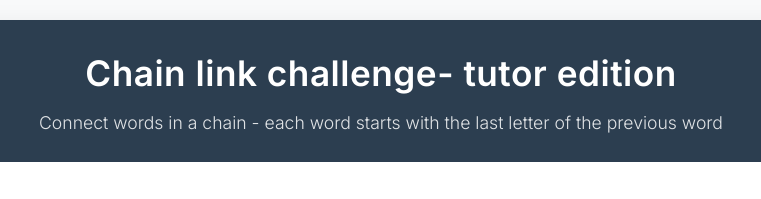
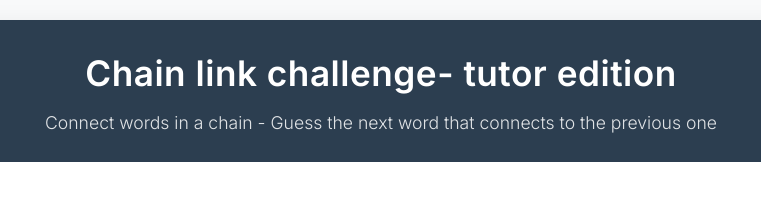
Before and after one commit to sampada-bastola/spcc-chaingame, a plain HTML site: page index.html in a window 1280 px wide. Shown: the top 199 px of the page, 259-1020 px from the left. Drawn offline with Linux system fonts and the light colour scheme.

Commit message:
Update index.html

```diff
--- a/index.html
+++ b/index.html
@@ -334,7 +334,7 @@
     <div class="container">
         <header>
             <h1>Chain link challenge- tutor edition</h1>
-            <p class="subtitle">Connect words in a chain - each word starts with the last letter of the previous word</p>
+            <p class="subtitle">Connect words in a chain - Guess the next word that connects to the previous one</p>
         </header>
 
 
```
